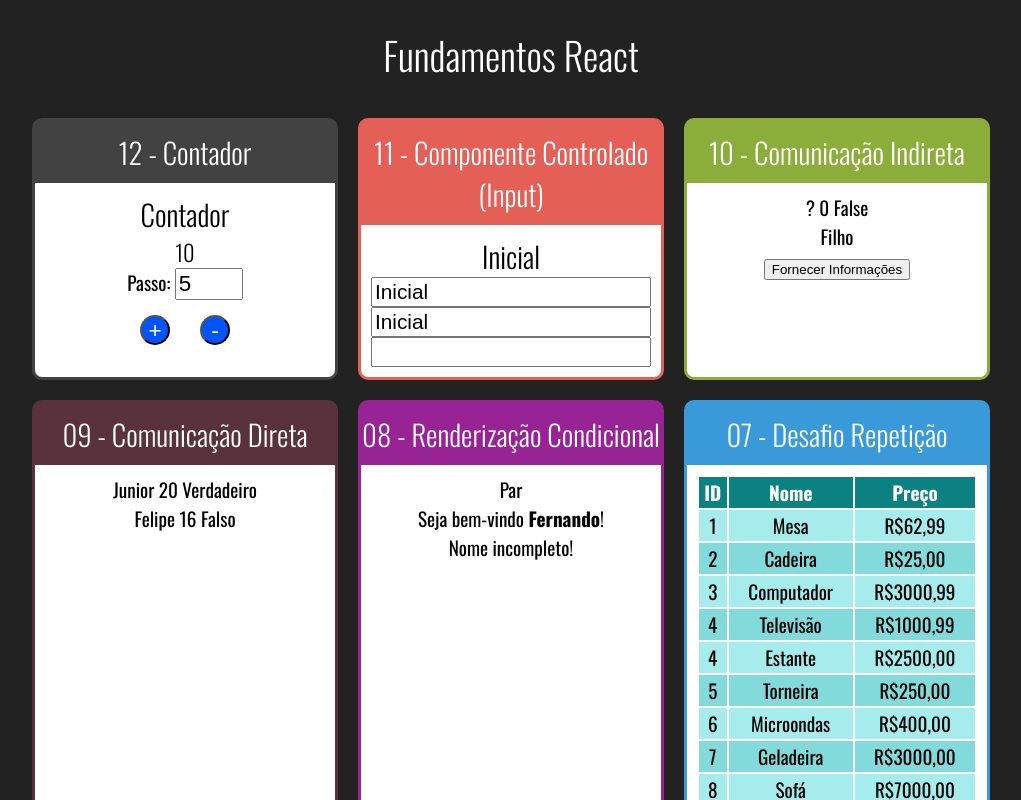
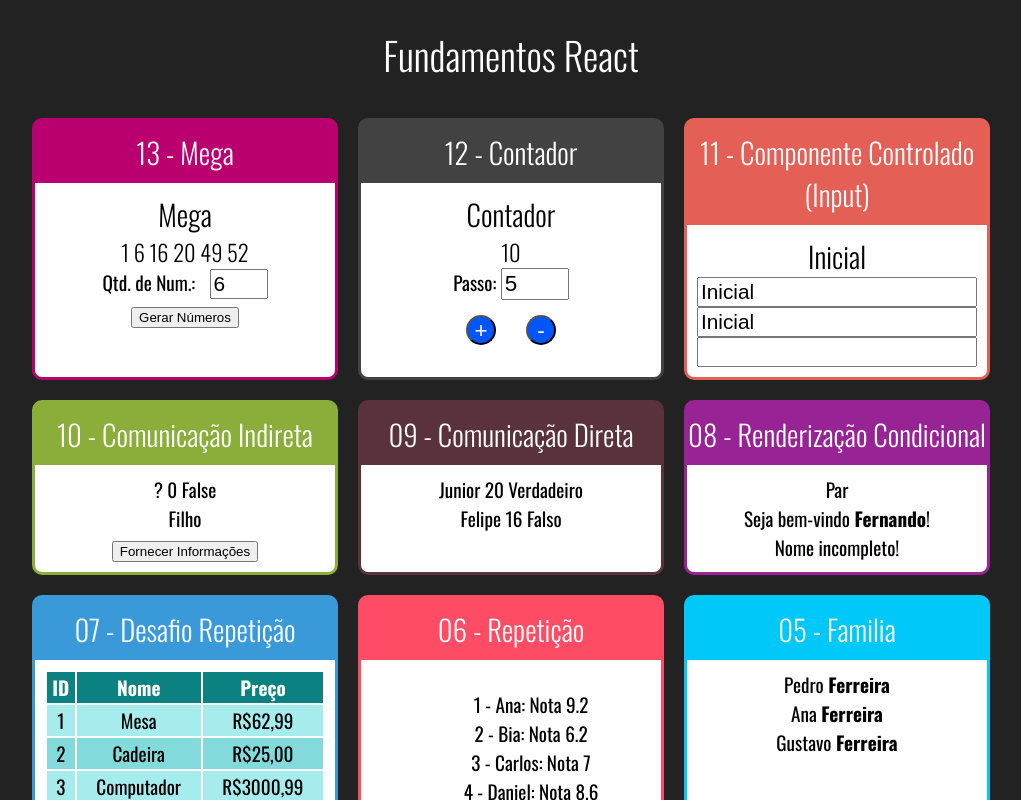
Before and after one commit to vinidimo/fundamentos-react, a React (Create React App) app: page / in a window 1280 px wide. Shown: the top 800 px of the page, without its empty margins (129-1150 px from the left). Built offline with nearby package versions, Linux system fonts and the light colour scheme.

Commit message:
21 fev 2023

```diff
--- a/src/App.jsx
+++ b/src/App.jsx
@@ -14,6 +14,7 @@
 import IndiretaPai from "./components/comunicacao/IndiretaPai";
 import Input from "./components/formulario/Input";
 import Contador from "./components/contador/Contador";
+import Mega from "./components/mega/Mega";
 
 import Card from "./components/layout/Card"
 import "./App.css"
@@ -23,6 +24,10 @@
         <div className="App">
             <h1>Fundamentos React</h1>
             <div className="Cards">
+                <Card titulo="13 - Mega" color="#B9006E">
+                    <Mega />
+                </Card>
+
                 <Card titulo="12 - Contador" color="#424242">
                     <Contador numeroInicial={10} />
                 </Card>
--- /dev/null
+++ b/src/components/contador/Botoes.jsx
@@ -0,0 +1,10 @@
+import React from "react";
+
+export default (props) => {
+    return (
+        <div>
+                <button onClick={props.onInc}>+</button>
+                <button onClick={props.onDec}>-</button>
+        </div>
+    )
+}
--- a/src/components/contador/Contador.jsx
+++ b/src/components/contador/Contador.jsx
@@ -1,5 +1,8 @@
+import Display from "./Display";
 import "./Contador.css";
 import React from "react";
+import Botoes from "./Botoes";
+import PassoForm from "./PassoForm";
 
 class Contador extends React.Component {
 
@@ -20,9 +23,9 @@
         });
     }
 
-    setPasso = (e) => {
+    setPasso = (novoPasso) => {
         this.setState({
-            passo: +e.target.value,
+            passo: novoPasso,
         });
     }
 
@@ -30,13 +33,9 @@
         return (
             <div className="Contador">
                 <h2>Contador</h2>
-                <h3>{this.state.numero}</h3>
-                <div>
-                    <label htmlFor="passoInput">Passo: </label>
-                    <input id="passoInput" type="number" value={this.state.passo} onChange={this.setPasso} />
-                </div>
-                <button onClick={this.inc}>+</button>
-                <button onClick={this.dec}>-</button>
+                <Display numero={this.state.numero} />
+                <PassoForm passo={this.state.passo} setPasso={this.setPasso} />
+                <Botoes onInc={this.inc} onDec={this.dec} />
             </div>
         );
     }
--- /dev/null
+++ b/src/components/contador/Display.jsx
@@ -0,0 +1,9 @@
+import React from "react";
+
+export default props => {
+    return (
+        <div>
+            <h3>{props.numero}</h3>
+        </div>
+    )
+}
--- /dev/null
+++ b/src/components/contador/PassoForm.jsx
@@ -0,0 +1,14 @@
+import React from "react";
+
+export default props => {
+    return (
+        <div>
+            <label htmlFor="passoInput">Passo: </label>
+            <input
+                id="passoInput"
+                type="number"
+                value={props.passo}
+                onChange={e => props.setPasso(+e.target.value)} />
+        </div>
+    );
+};
--- /dev/null
+++ b/src/components/mega/Mega.css
@@ -0,0 +1,8 @@
+.Mega input {
+    font-size: 1.3rem;
+    width: 50px;
+}
+
+.Mega label {
+    margin-right: 10px;
+}
--- /dev/null
+++ b/src/components/mega/Mega.jsx
@@ -0,0 +1,52 @@
+import "./Mega.css";
+import React, { useState } from "react";
+
+export default props => {
+
+    function gerarNumeroNaoContido(min,max,array) {
+        const aleatorio = parseInt(Math.random() * (max + 1 - min)) + min
+        return array.includes(aleatorio) ?
+            gerarNumeroNaoContido(min, max, array) :
+            aleatorio
+    }
+
+    function gerarNumeros(qtde) {
+        const numeros = Array(qtde)
+        .fill(0)
+
+        .reduce((nums) => {
+            const novoNumero = gerarNumeroNaoContido(1,60, nums)
+            return [ ...nums, novoNumero ]
+        }, [])
+
+        .sort((n1, n2) => n1 - n2);
+
+        return numeros;
+    }
+
+    const [qtde, setQtde] = useState(props.qtde || 6)
+    const numerosIniciais = gerarNumeros(qtde)
+    const [numeros, setNumeros] = useState(numerosIniciais)
+
+    return (
+        <div className="Mega">
+            <h2>Mega</h2>
+            <h3>{numeros.join(" ")}</h3>
+            <div>
+                <label>Qtd. de Num.: </label>
+                <input
+                    type="number"
+                    value={qtde}
+                    min="3"
+                    max="10"
+                    onChange={e => {
+                        setQtde(+e.target.value)
+                        setNumeros(gerarNumeros(+e.target.value))
+                    }} />
+            </div>
+            <button onClick={_ => setNumeros(gerarNumeros(qtde))}>
+                Gerar Números
+            </button>
+        </div>
+    );
+};
```
